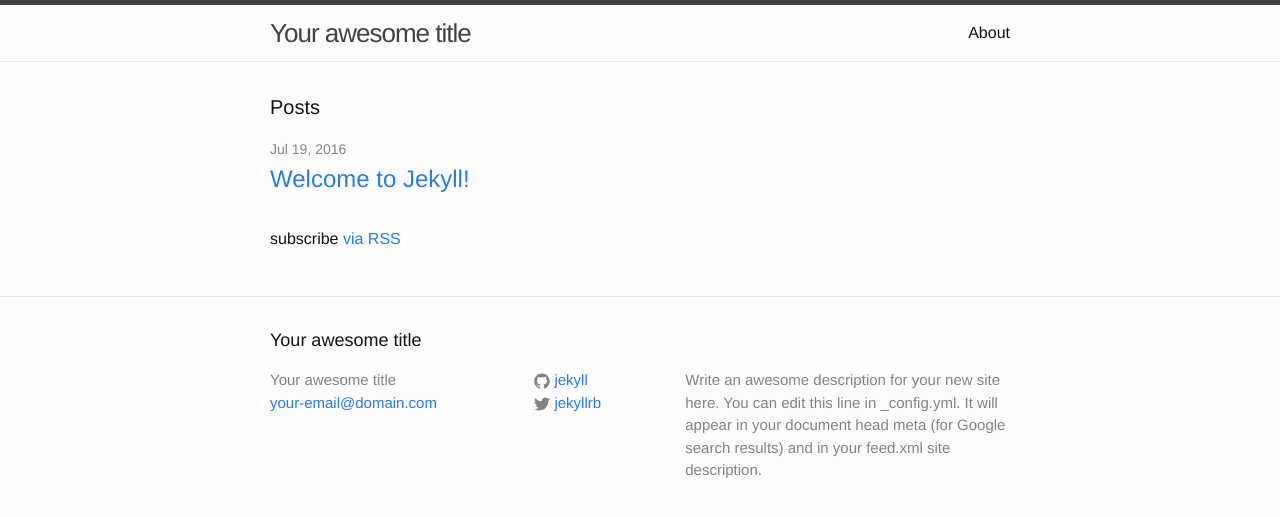
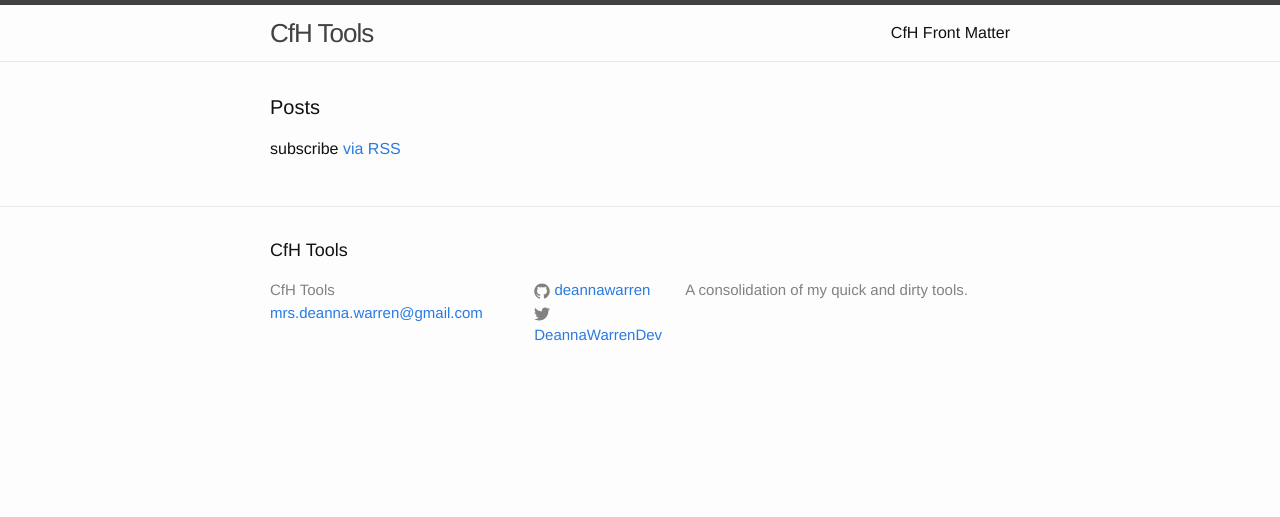
Before and after one commit to DeannaWarren/fuzzy-sniffle, a Jekyll site: the page built from index.html, in a window 1280 px wide. Shown: the top 517 px of the page. Built offline with Jekyll 4.4.1, drawn with Linux system fonts in a browser that asks for light colours; nearby versions of some CDN libraries.

```diff
--- a/_config.yml
+++ b/_config.yml
@@ -6,16 +6,14 @@
 # 'jekyll serve'. If you change this file, please restart the server process.
 
 # Site settings
-title: Your awesome title
-email: your-email@domain.com
+title: CfH Tools
+email: mrs.deanna.warren@gmail.com
 description: > # this means to ignore newlines until "baseurl:"
-  Write an awesome description for your new site here. You can edit this
-  line in _config.yml. It will appear in your document head meta (for
-  Google search results) and in your feed.xml site description.
+  A consolidation of my quick and dirty tools.
 baseurl: "" # the subpath of your site, e.g. /blog
-url: "http://yourdomain.com" # the base hostname & protocol for your site
-twitter_username: jekyllrb
-github_username:  jekyll
+url: "http://fuzzy-sniffle.heroku.com" # the base hostname & protocol for your site
+twitter_username: DeannaWarrenDev
+github_username:  deannawarren
 
 # Build settings
 markdown: kramdown
--- a/_includes/head.html
+++ b/_includes/head.html
@@ -6,6 +6,8 @@
   <title>{% if page.title %}{{ page.title | escape }}{% else %}{{ site.title | escape }}{% endif %}</title>
   <meta name="description" content="{% if page.excerpt %}{{ page.excerpt | strip_html | strip_newlines | truncate: 160 }}{% else %}{{ site.description }}{% endif %}">
 
+  <script src="https://ajax.googleapis.com/ajax/libs/jquery/3.1.0/jquery.min.js"></script>
+
   <link rel="stylesheet" href="{{ "/css/main.css" | prepend: site.baseurl }}">
   <link rel="canonical" href="{{ page.url | replace:'index.html','' | prepend: site.baseurl | prepend: site.url }}">
   <link rel="alternate" type="application/rss+xml" title="{{ site.title }}" href="{{ "/feed.xml" | prepend: site.baseurl | prepend: site.url }}">
--- a/_posts/2016-07-19-welcome-to-jekyll.markdown
+++ /dev/null
@@ -1,25 +0,0 @@
----
-layout: post
-title:  "Welcome to Jekyll!"
-date:   2016-07-19 16:45:31 -0700
-categories: jekyll update
----
-You’ll find this post in your `_posts` directory. Go ahead and edit it and re-build the site to see your changes. You can rebuild the site in many different ways, but the most common way is to run `jekyll serve`, which launches a web server and auto-regenerates your site when a file is updated.
-
-To add new posts, simply add a file in the `_posts` directory that follows the convention `YYYY-MM-DD-name-of-post.ext` and includes the necessary front matter. Take a look at the source for this post to get an idea about how it works.
-
-Jekyll also offers powerful support for code snippets:
-
-{% highlight ruby %}
-def print_hi(name)
-  puts "Hi, #{name}"
-end
-print_hi('Tom')
-#=> prints 'Hi, Tom' to STDOUT.
-{% endhighlight %}
-
-Check out the [Jekyll docs][jekyll-docs] for more info on how to get the most out of Jekyll. File all bugs/feature requests at [Jekyll’s GitHub repo][jekyll-gh]. If you have questions, you can ask them on [Jekyll Talk][jekyll-talk].
-
-[jekyll-docs]: http://jekyllrb.com/docs/home
-[jekyll-gh]:   https://github.com/jekyll/jekyll
-[jekyll-talk]: https://talk.jekyllrb.com/
```
Also changed, not shown: about.md (deleted, +0 -15 lines), pages/02-cfh-front-matter.md (added, +14 -0 lines), README.md, _scripts/cfh-front-matter.js (added), pages/01-blog.md (added).
